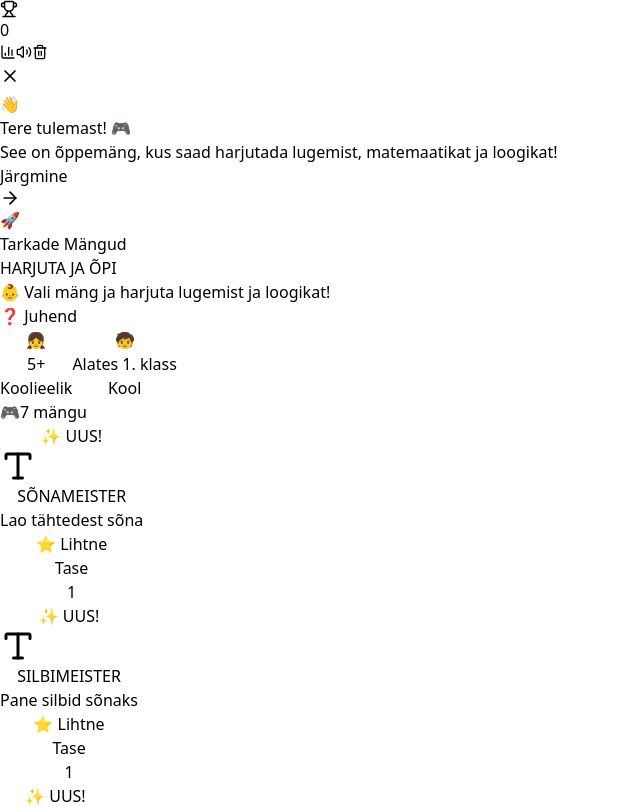
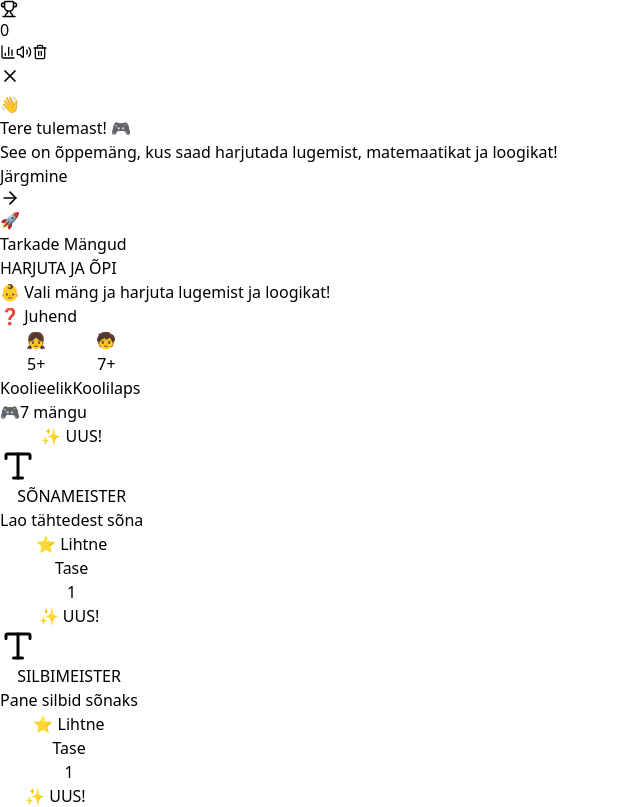
Before and after one commit to khelias/study-game, a React (Vite) app: page / in a window 1280 px wide. Shown: the top 807 px of the page, without its empty margins (0-640 px from the left). Built offline with nearby package versions, Linux system fonts and the light colour scheme.

Commit message:
refactor: Unify profile naming to consistent format
- Change advanced profile from '1. klass+' to '7+'
- Change description from 'Kool' to 'Koolilaps'
- Update tutorial text to match new naming
- Both profiles now use consistent format: '5+ Koolieelik' and '7+ Koolilaps'

```diff
--- a/src/components/TutorialModal.jsx
+++ b/src/components/TutorialModal.jsx
@@ -9,7 +9,7 @@ const TUTORIAL_STEPS = [
   },
   {
     title: 'Vali oma vanus 🎯',
-    content: 'Vali menüüs oma vanusegrupp (5+ või alates 1. klass), et saada sobivad ülesanded.',
+    content: 'Vali menüüs oma vanusegrupp (5+ või 7+), et saada sobivad ülesanded.',
     emoji: '👶'
   },
   {
--- a/src/games/data.js
+++ b/src/games/data.js
@@ -33,7 +33,7 @@ export const GAME_CONFIG = {
 // Profiilid on laiendatavad raskuse nihkega
 export const PROFILES = {
   starter:  { id: 'starter', label: '5+', desc: 'Koolieelik', levelStart: 1, difficultyOffset: 0, emoji: '👧' },
-  advanced: { id: 'advanced', label: 'Alates 1. klass', desc: 'Kool', levelStart: 3, difficultyOffset: 2, emoji: '🧒' }
+  advanced: { id: 'advanced', label: '7+', desc: 'Koolilaps', levelStart: 3, difficultyOffset: 2, emoji: '🧒' }
 };
 
 export const ICONS = {
```
